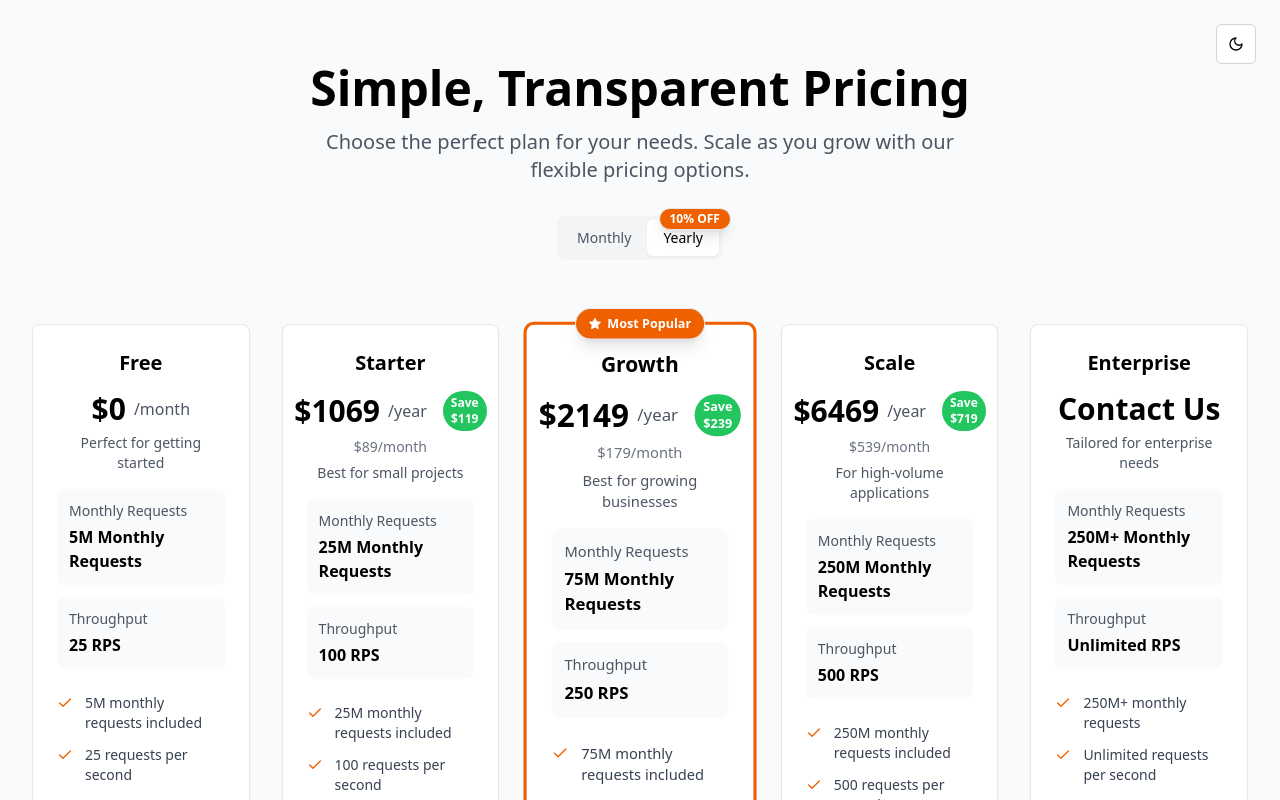
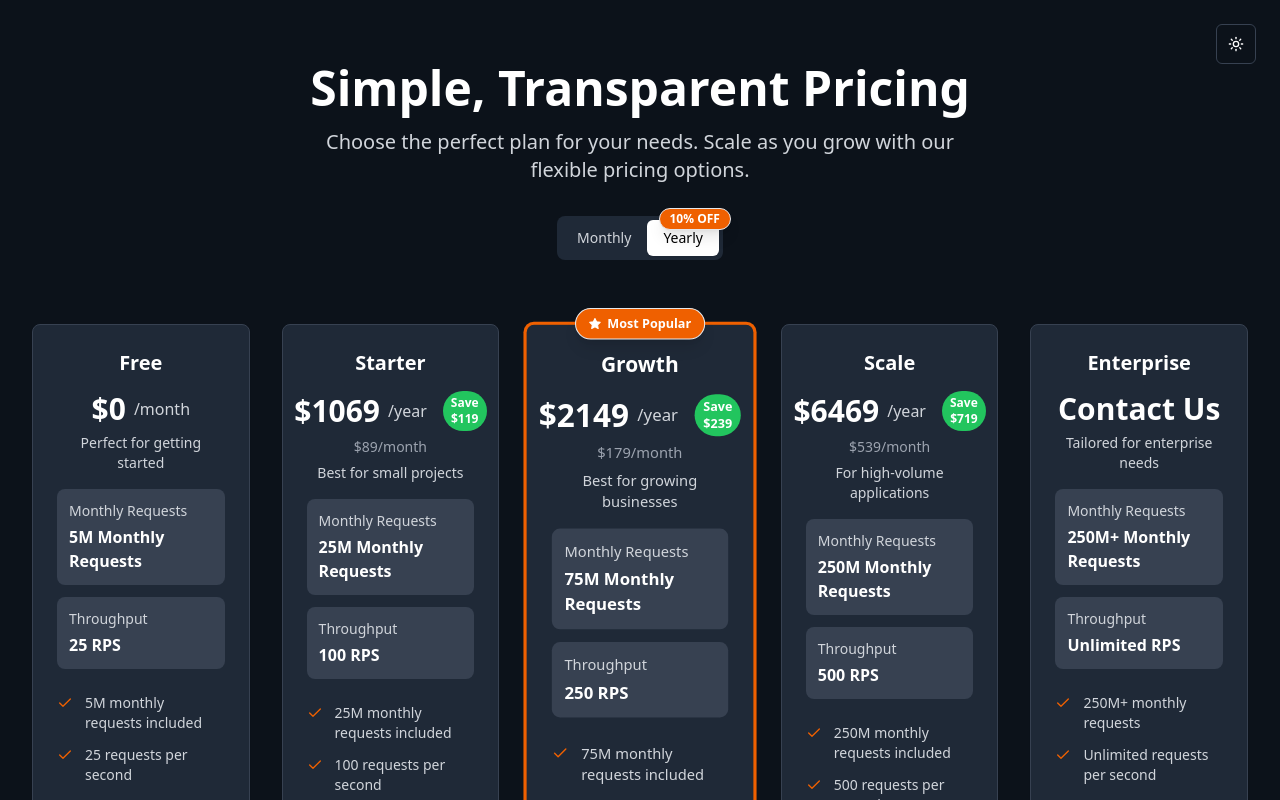
Before and after one commit to Tomelia1999/pricingPageTest, a React (Vite) app: page / in a window 1280 px wide. Shown: the top 800 px of the page. Built offline with nearby package versions, Linux system fonts and the light colour scheme.

Commit message:
default dark mode

```diff
--- a/src/Pricing.tsx
+++ b/src/Pricing.tsx
@@ -9,7 +9,7 @@ import { basePlans } from "@/plans";
 
 export default function Pricing() {
   const [hoveredPlan, setHoveredPlan] = useState<number | null>(null);
-  const [isDarkMode, setIsDarkMode] = useState(false);
+  const [isDarkMode, setIsDarkMode] = useState(true);
   const [isYearly, setIsYearly] = useState(true); // Default to yearly
 
   return (
```
